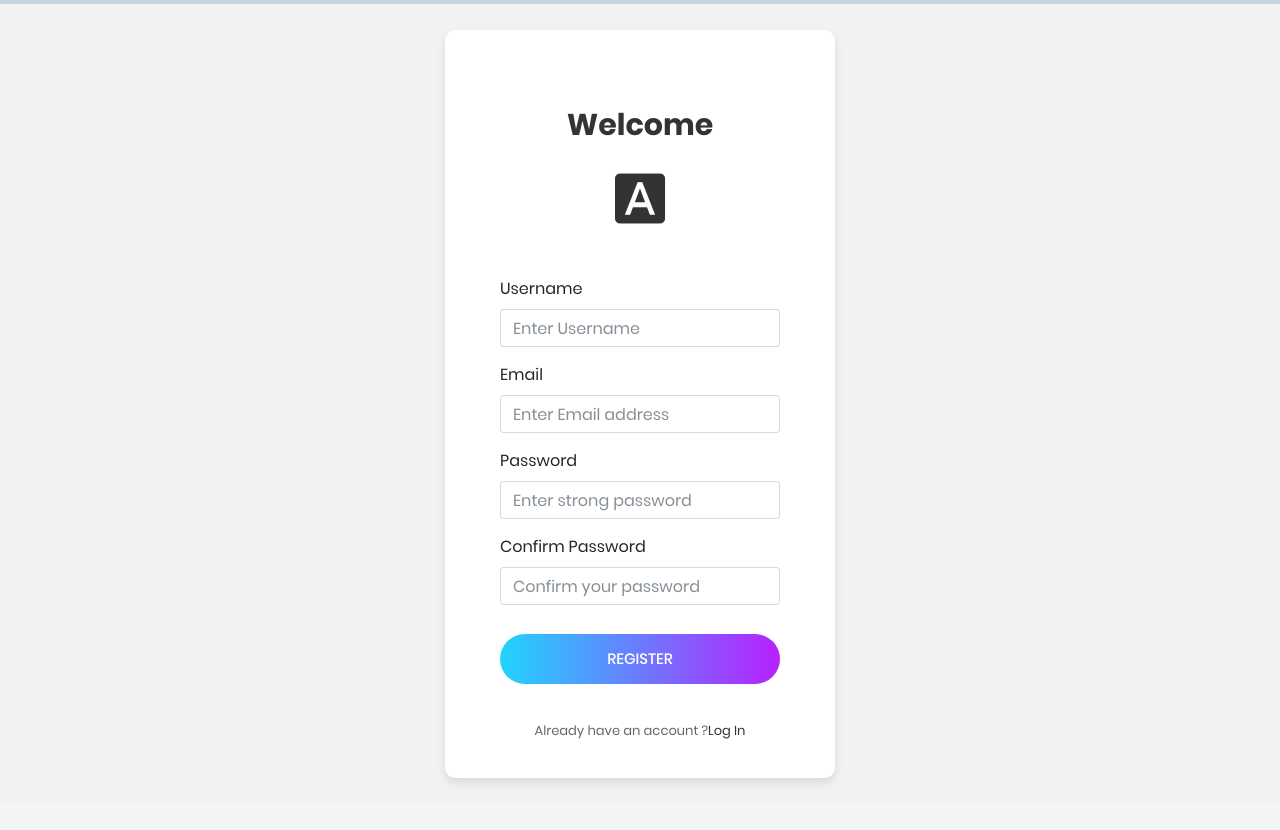
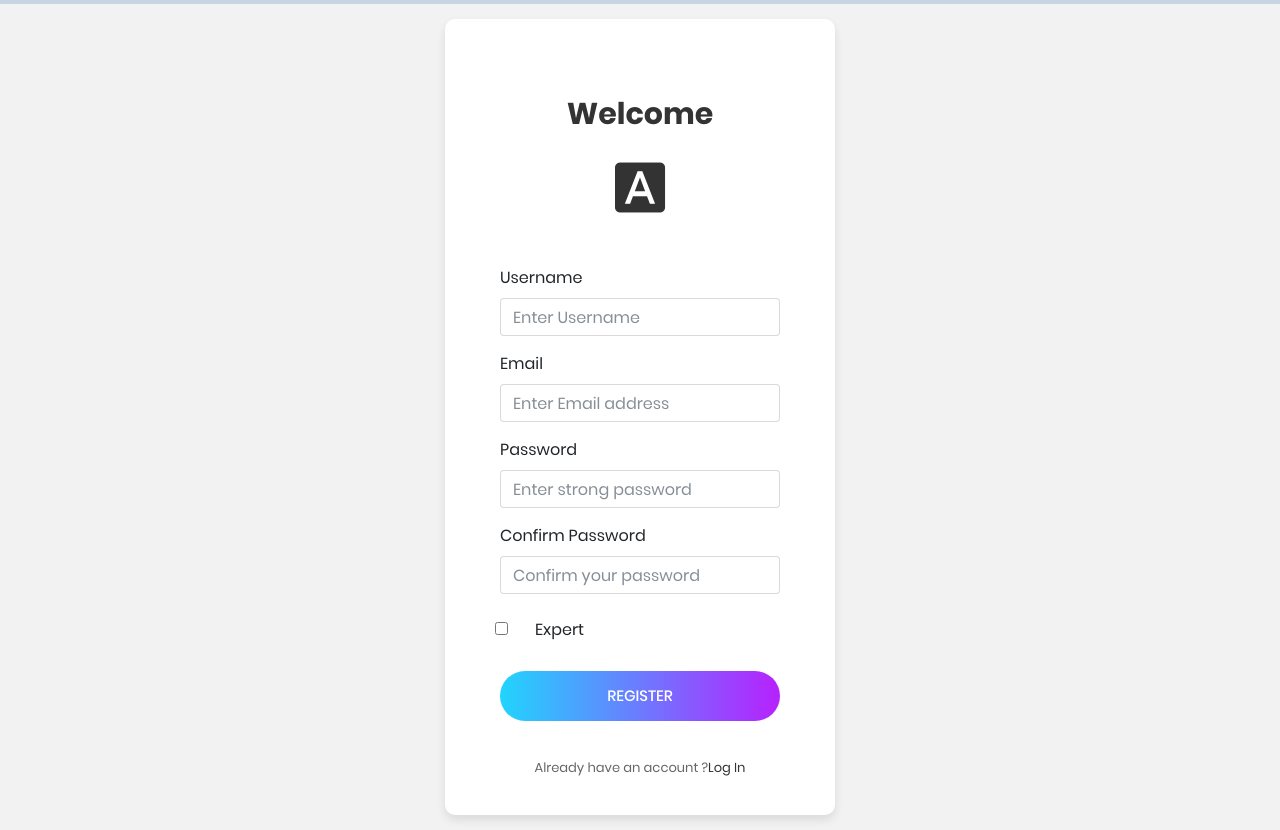
Before and after one commit to JakubPluta/qa_flask, a Flask app: page /register in a window 1280 px wide. Shown: the part 75-905 px from the top of the page. Before the commit the page ends 859 px from the top, so only its background shows below. Run offline with Flask 2, Linux system fonts and the light colour scheme; some libraries are stand-ins or nearby versions.

```diff
--- a/qaf/forms/forms.py
+++ b/qaf/forms/forms.py
@@ -17,6 +17,8 @@ class RegistrationForm(FlaskForm):
     confirm_password = PasswordField('Confirm Password', validators=[DataRequired(), EqualTo('password',
                                                                                              message='Passwords must match.' )],
                                      render_kw={"placeholder": "Confirm your password"})
+    expert = BooleanField('Expert', validators=[DataRequired()],
+                          render_kw={"placeholder": "Are you an expert ?"})
     submit = SubmitField('Register')
 
     def validate_username(self, username):
@@ -72,8 +74,6 @@ class ResetPasswordForm(FlaskForm):
     submit = SubmitField('Reset Password')
 
 
-
-
 class QuestionForm(FlaskForm):
     question = StringField('Question',validators=[DataRequired()])
     content = TextAreaField('Content', validators=[DataRequired()])
--- a/qaf/routes/main.py
+++ b/qaf/routes/main.py
@@ -9,8 +9,8 @@ main = Blueprint('main', __name__)
 @main.route('/')
 def home():
     # "Query only answered questions"
-    questions = Question.query.filter(Question.answer != None).all()
-    #questions = Question.query.all()
+    #questions = Question.query.filter(Question.answer != None).all()
+    questions = Question.query.all()
     context = {
         'questions' : questions
     }
--- a/qaf/templates/home.html
+++ b/qaf/templates/home.html
@@ -12,6 +12,7 @@
         <div class="col-lg-12">
           <div class="list-group">
             {% for question in questions %}
+              <p> question </p>
               <a href="{{ url_for('main.question', question_id=question.id) }}" class="list-group-item">
                 <h4 class="list-group-item-heading">{{ question.question }}</h4>
                 <p class="list-group-item-text">Asked by: {{ question.asker.username }}</p>
--- a/qaf/templates/question.html
+++ b/qaf/templates/question.html
@@ -6,7 +6,7 @@
 <div class="jumbotron">
         <h1>{{ question.question }}</h1>
         <p>{{ question.answer }}</p>
-        <p><a class="btn btn-primary btn-lg">Asked By: {{ question.asker.name }}</a></p>
-        <p><a class="btn btn-primary btn-lg">Answered By: {{ question.expert.name }}</a></p>
+        <p><a class="btn btn-primary btn-lg">Asked By: {{ question.asker.username }}</a></p>
+        <p><a class="btn btn-primary btn-lg">Answered By: {{ question.expert.username }}</a></p>
       </div>
 {% endblock %}
--- a/qaf/templates/register.html
+++ b/qaf/templates/register.html
@@ -20,7 +20,6 @@
 					<span class="login100-form-title p-b-48">
 						<i class="zmdi zmdi-font"></i>
 					</span>
-
 
 					<div class="form-group">
                     {{ form.username.label(class="form-control-label") }}
@@ -76,6 +75,14 @@
                     {% else %}
                         {{ form.confirm_password(class="form-control form-control-md") }}
                     {% endif %}
+                    <br>
+                 <div class="container">
+
+                    {{ form.expert(class="form-check-input") }}
+                    {{ form.expert.label(class="form-check-label") }}
+
+                </div>
+
                 </div>
 					<div class="container-login100-form-btn">
 						<div class="wrap-login100-form-btn">
--- /dev/null
+++ b/requirements.txt
@@ -0,0 +1,6 @@
+flask
+flask-sqlalchemy
+flask-login
+flask-mail
+itsdangerous
+werkzeug
```
Also changed, not shown: 1 other file.
